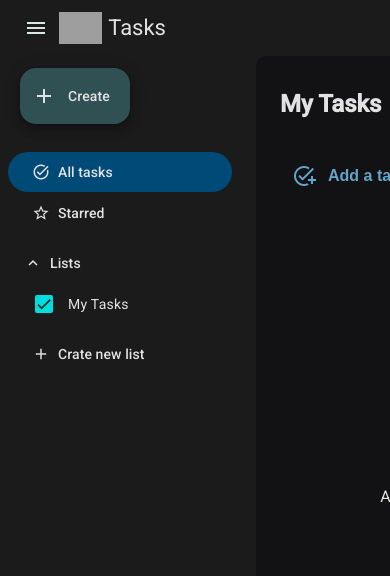
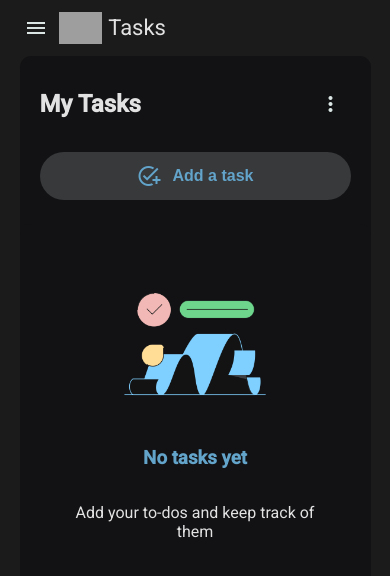
Before and after one commit to m4Ks-xyz/To-do-list-google-clone, an Angular app: page / in a window 390 px wide. Shown: the top 576 px of the page. Built offline with nearby package versions, Linux system fonts and the light colour scheme; grey boxes are pictures that could not be loaded.

Commit message:
feat: mobile media queries ( max-width 996px ) (#4)

```diff
--- a/src/app/app.component.scss
+++ b/src/app/app.component.scss
@@ -9,3 +9,9 @@
 		gap: 2rem;
 	}
 }
+@media only screen and (max-width: 996px) {
+	.content {
+		align-items: center;
+		justify-content: center;
+	}
+}
--- a/src/app/app.component.ts
+++ b/src/app/app.component.ts
@@ -21,11 +21,18 @@
 	readonly #toDoListService = inject(ToDoListService);
 	readonly allLists = this.#toDoListService.filteredListsFavoriteTasks;
 
-	readonly openedSideNav = signal(true);
+	readonly openedSideNav = signal(this.#isLargeDevice);
 	readonly addListState = signal(false);
 
 	readonly filterActive = this.#toDoListService.filterActive;
 	readonly defaultListId = this.#toDoListService.defaultListId;
+
+	get #isLargeDevice(): boolean {
+		if (typeof window !== 'undefined') {
+			return window.innerWidth >= 996;
+		}
+		return false;
+	}
 
 	toggleSideNav(): void {
 		this.openedSideNav.update((prev) => !prev);
--- a/src/app/nav-bar/nav-bar.component.scss
+++ b/src/app/nav-bar/nav-bar.component.scss
@@ -6,6 +6,15 @@
 }
 
 .logo {
+	width: auto;
 	height: 2rem;
-  width: auto;
 }
+
+@media only screen and (max-width: 996px) {
+	:host {
+		z-index: 100;
+		position: sticky;
+		top: 0;
+		left: 0;
+	}
+}
--- a/src/app/nav-bar/side-nav/side-nav.component.scss
+++ b/src/app/nav-bar/side-nav/side-nav.component.scss
@@ -74,3 +74,14 @@
 		}
 	}
 }
+
+@media only screen and (max-width: 996px) {
+	.side-nav {
+		z-index: 100;
+		position: absolute;
+		top: 6vh;
+		left: 0;
+		height: 100vh;
+		background-color: var(--bg-neutral-dark);
+	}
+}
--- a/src/app/nav-bar/side-nav/side-nav.component.ts
+++ b/src/app/nav-bar/side-nav/side-nav.component.ts
@@ -4,6 +4,7 @@
 	DestroyRef,
 	inject,
 	input,
+	OnInit,
 	output,
 	signal,
 } from '@angular/core';
--- a/src/app/to-do-list/dialogs/list-form-dialog/list-form.component.scss
+++ b/src/app/to-do-list/dialogs/list-form-dialog/list-form.component.scss
@@ -16,3 +16,9 @@
 		margin-left: auto;
 	}
 }
+
+@media only screen and (max-width: 996px) {
+  .form{
+   padding: 1rem 2rem;
+  }
+}
--- a/src/app/to-do-list/dialogs/task-form/task-form.component.scss
+++ b/src/app/to-do-list/dialogs/task-form/task-form.component.scss
@@ -16,3 +16,9 @@
 		margin-left: auto;
 	}
 }
+
+@media only screen and (max-width: 996px) {
+  .form{
+   padding: 1rem 2rem;
+  }
+}
--- a/src/app/to-do-list/to-do-list-task/to-do-list-task.component.scss
+++ b/src/app/to-do-list/to-do-list-task/to-do-list-task.component.scss
@@ -97,3 +97,35 @@
 		}
 	}
 }
+
+@media only screen and (max-width: 996px) {
+	.task-list {
+
+      &__group{
+        width: 100%;
+      }
+		&__item {
+			flex-wrap: wrap;
+			align-items: center;
+			justify-content: flex-start;
+			gap: 1rem;
+
+			.task-list__group__button {
+				opacity: 100;
+			}
+
+			&:hover .task-list__group__button {
+				opacity: none;
+			}
+
+			.task-list__group__button--favorite {
+				background-color: var(--bg-neutral);
+				transition: none;
+			}
+
+			&__title {
+				justify-self: start;
+			}
+		}
+	}
+}
--- a/src/app/to-do-list/to-do-list.component.html
+++ b/src/app/to-do-list/to-do-list.component.html
@@ -25,7 +25,7 @@
 				</mat-menu>
 				<button
 					(click)="openDialogNewTask(list.id)"
-					class="my-list__button"
+					class="my-list__button my-list__button--add-task"
 					mat-menu-item
 				>
 					<mat-icon>add_task</mat-icon>
--- a/src/app/to-do-list/to-do-list.component.scss
+++ b/src/app/to-do-list/to-do-list.component.scss
@@ -34,3 +34,33 @@
 		font-weight: bold;
 	}
 }
+
+@media only screen and (max-width: 996px) {
+	:host {
+		flex-direction: column;
+	}
+
+	.my-list {
+		width: 90vw;
+		padding: 0;
+
+		&__header {
+			padding: 1rem 1.25rem 0;
+		}
+
+		&__button--add-task {
+			display: flex;
+			justify-content: center;
+			margin-bottom: 1.5rem;
+			background-color: var(--bg-neutral);
+		}
+	}
+
+	.task-list {
+		&__items {
+			display: flex;
+			flex-direction: column;
+			gap: 2rem;
+		}
+	}
+}
--- a/src/styles.scss
+++ b/src/styles.scss
@@ -95,3 +95,9 @@
 		height: auto;
 	}
 }
+
+@media only screen and (max-width: 996px) {
+	body {
+		overflow-y: scroll;
+	}
+}
```
